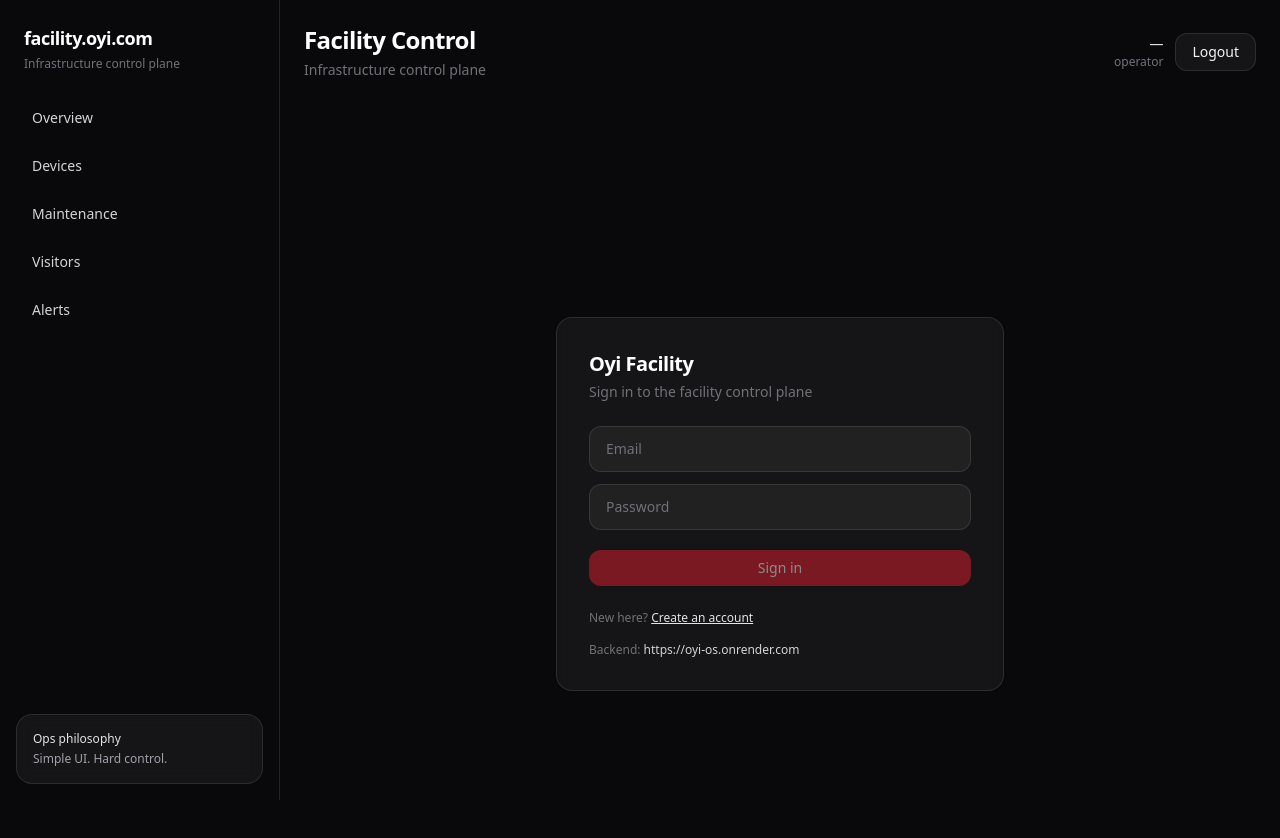
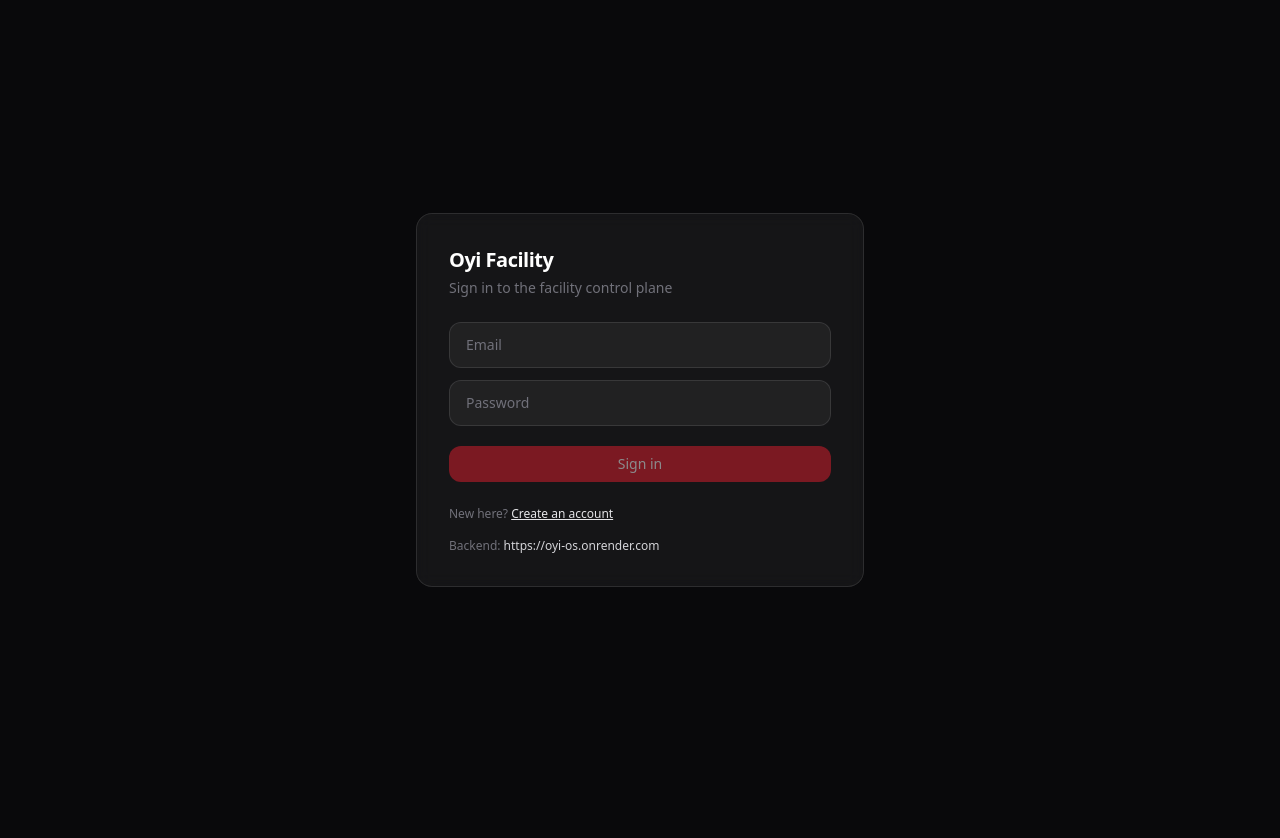
Before and after one commit to contactochiga/facility-oyi, a Next.js app: page /login in a window 1280 px wide. Shown: the top 838 px of the page. After the commit the page ends 800 px from the top, so only its background shows below. Built offline with nearby package versions, Linux system fonts and the light colour scheme.

Commit message:
Update layout.tsx

```diff
--- a/app/layout.tsx
+++ b/app/layout.tsx
@@ -1,8 +1,4 @@
-"use client";
-
-import { useState, useEffect } from "react";
-import Sidebar from "@/components/shell/Sidebar";
-import Topbar from "@/components/shell/Topbar";
+// app/layout.tsx
 import "./globals.css";
 
 export default function RootLayout({
@@ -10,38 +6,9 @@ export default function RootLayout({
 }: {
   children: React.ReactNode;
 }) {
-  const [mobileOpen, setMobileOpen] = useState(false);
-
-  // Close on ESC
-  useEffect(() => {
-    const handler = (e: KeyboardEvent) => {
-      if (e.key === "Escape") setMobileOpen(false);
-    };
-    window.addEventListener("keydown", handler);
-    return () => window.removeEventListener("keydown", handler);
-  }, []);
-
   return (
     <html lang="en">
-      <body className="bg-zinc-950 text-white">
-        <div className="flex min-h-screen">
-          <Sidebar mobileOpen={mobileOpen} onClose={() => setMobileOpen(false)} />
-
-          <div className="flex min-w-0 flex-1 flex-col">
-            <div className="p-4 lg:p-6">
-              <Topbar
-                title="Facility Control"
-                subtitle="Infrastructure control plane"
-                onOpenMenu={() => setMobileOpen(true)}
-              />
-            </div>
-
-            <main className="flex-1 overflow-y-auto px-4 pb-4 lg:px-6 lg:pb-6">
-              {children}
-            </main>
-          </div>
-        </div>
-      </body>
+      <body className="bg-zinc-950 text-white">{children}</body>
     </html>
   );
 }
```
